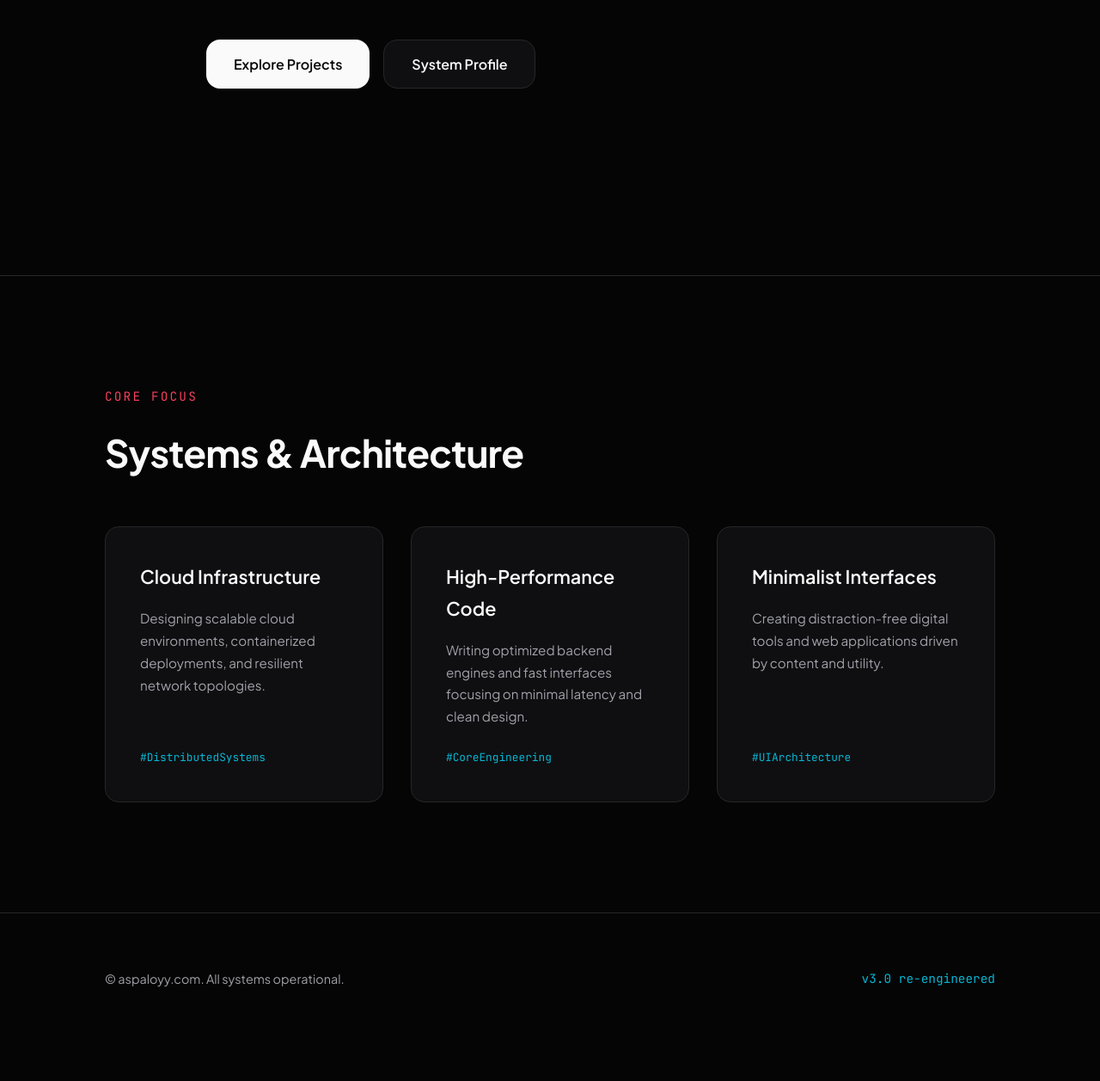
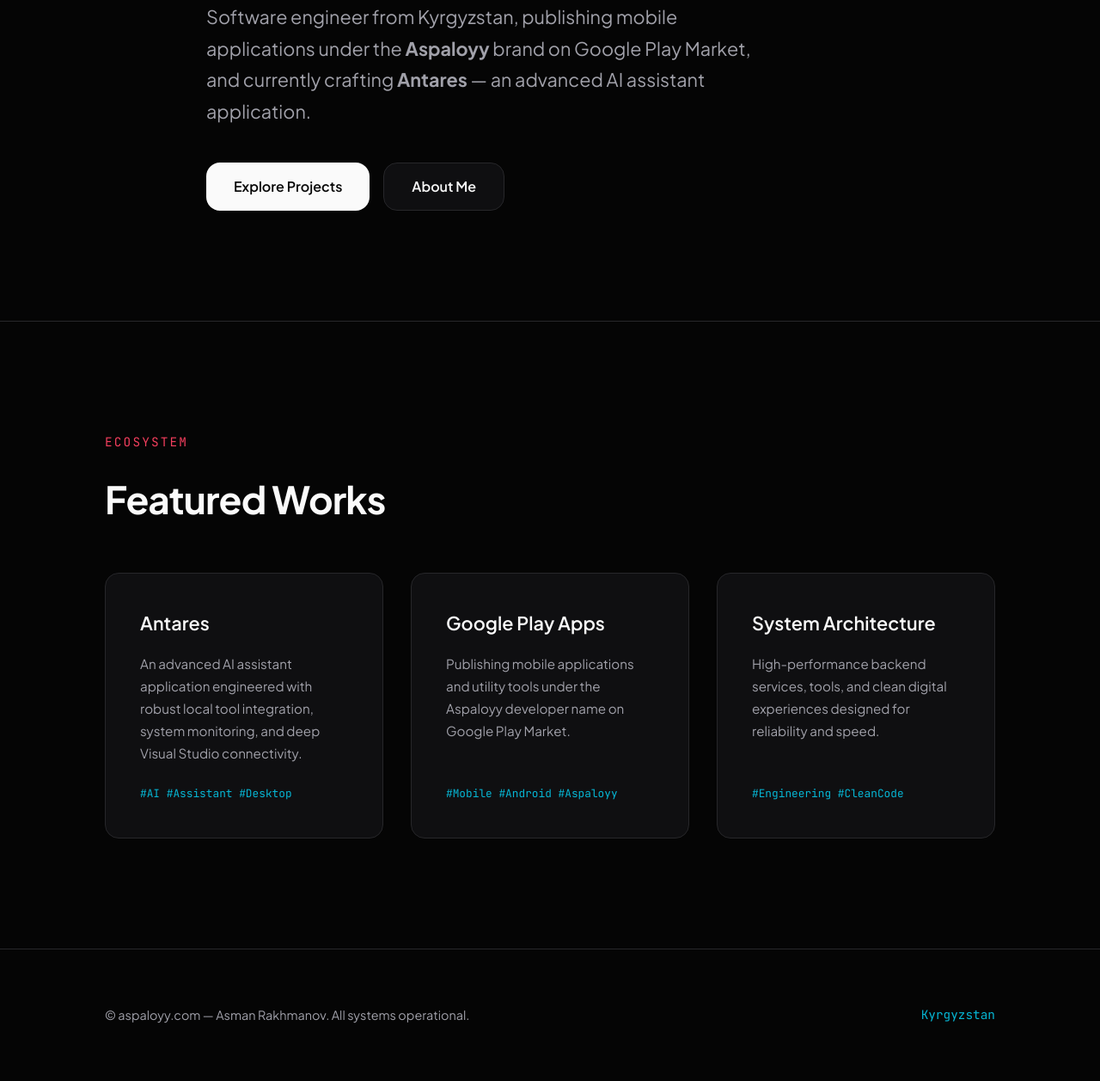
Before and after one commit to aspaloyy-cloud/aspaloyy.com, a plain HTML site: page index.html in a window 1280 px wide. Shown: the part 480-1737 px from the top of the page at 86% size. Before the commit the page ends 1694 px from the top, so only its background shows below. Drawn offline with Linux system fonts and the light colour scheme.

Commit message:
content: add Asman Rakhmanov info, Aspaloyy Google Play apps, and Antares AI assistant

```diff
--- a/index.html
+++ b/index.html
@@ -3,7 +3,7 @@
 <head>
   <meta charset="UTF-8">
   <meta name="viewport" content="width=device-width, initial-scale=1.0">
-  <title>aspaloyy — digital engineer & architect</title>
+  <title>Asman Rakhmanov (aspaloyy) — Software Engineer & Creator of Antares</title>
   <link rel="stylesheet" href="css/style.css">
 </head>
 <body>
@@ -23,12 +23,12 @@
     <section class="hero">
       <div class="container">
         <div class="hero-content">
-          <div class="badge">Engineering clean systems</div>
-          <h1>Architecting digital realities <span>with precision.</span></h1>
-          <p>Building high-performance software, robust architectures, and clean interfaces without noise or fluff.</p>
+          <div class="badge">Kyrgyzstan • Software Engineer</div>
+          <h1>Hi, I'm Asman Rakhmanov. <span>Building Antares & Google Play apps.</span></h1>
+          <p>Software engineer from Kyrgyzstan, publishing mobile applications under the <strong>Aspaloyy</strong> brand on Google Play Market, and currently crafting <strong>Antares</strong> — an advanced AI assistant application.</p>
           <div class="cta-group">
             <a href="projects/" class="btn btn-primary">Explore Projects</a>
-            <a href="about/" class="btn btn-secondary">System Profile</a>
+            <a href="about/" class="btn btn-secondary">About Me</a>
           </div>
         </div>
       </div>
@@ -36,23 +36,23 @@
 
     <section>
       <div class="container">
-        <div class="section-title">Core Focus</div>
-        <h2 class="section-heading">Systems & Architecture</h2>
+        <div class="section-title">Ecosystem</div>
+        <h2 class="section-heading">Featured Works</h2>
         <div class="grid-3">
           <div class="card">
-            <h3>Cloud Infrastructure</h3>
-            <p>Designing scalable cloud environments, containerized deployments, and resilient network topologies.</p>
-            <span class="card-tag">#DistributedSystems</span>
+            <h3>Antares</h3>
+            <p>An advanced AI assistant application engineered with robust local tool integration, system monitoring, and deep Visual Studio connectivity.</p>
+            <span class="card-tag">#AI #Assistant #Desktop</span>
           </div>
           <div class="card">
-            <h3>High-Performance Code</h3>
-            <p>Writing optimized backend engines and fast interfaces focusing on minimal latency and clean design.</p>
-            <span class="card-tag">#CoreEngineering</span>
+            <h3>Google Play Apps</h3>
+            <p>Publishing mobile applications and utility tools under the Aspaloyy developer name on Google Play Market.</p>
+            <span class="card-tag">#Mobile #Android #Aspaloyy</span>
           </div>
           <div class="card">
-            <h3>Minimalist Interfaces</h3>
-            <p>Creating distraction-free digital tools and web applications driven by content and utility.</p>
-            <span class="card-tag">#UIArchitecture</span>
+            <h3>System Architecture</h3>
+            <p>High-performance backend services, tools, and clean digital experiences designed for reliability and speed.</p>
+            <span class="card-tag">#Engineering #CleanCode</span>
           </div>
         </div>
       </div>
@@ -61,8 +61,8 @@
 
   <footer>
     <div class="container" style="display:flex; justify-content:space-between; width:100%;">
-      <div>© aspaloyy.com. All systems operational.</div>
-      <div style="font-family: var(--font-mono); color: var(--cyan);">v3.0 re-engineered</div>
+      <div>© aspaloyy.com — Asman Rakhmanov. All systems operational.</div>
+      <div style="font-family: var(--font-mono); color: var(--cyan);">Kyrgyzstan</div>
     </div>
   </footer>
 
```
Also changed, not shown: about/index.html (+9 -8 lines), projects/index.html (+14 -14 lines).
